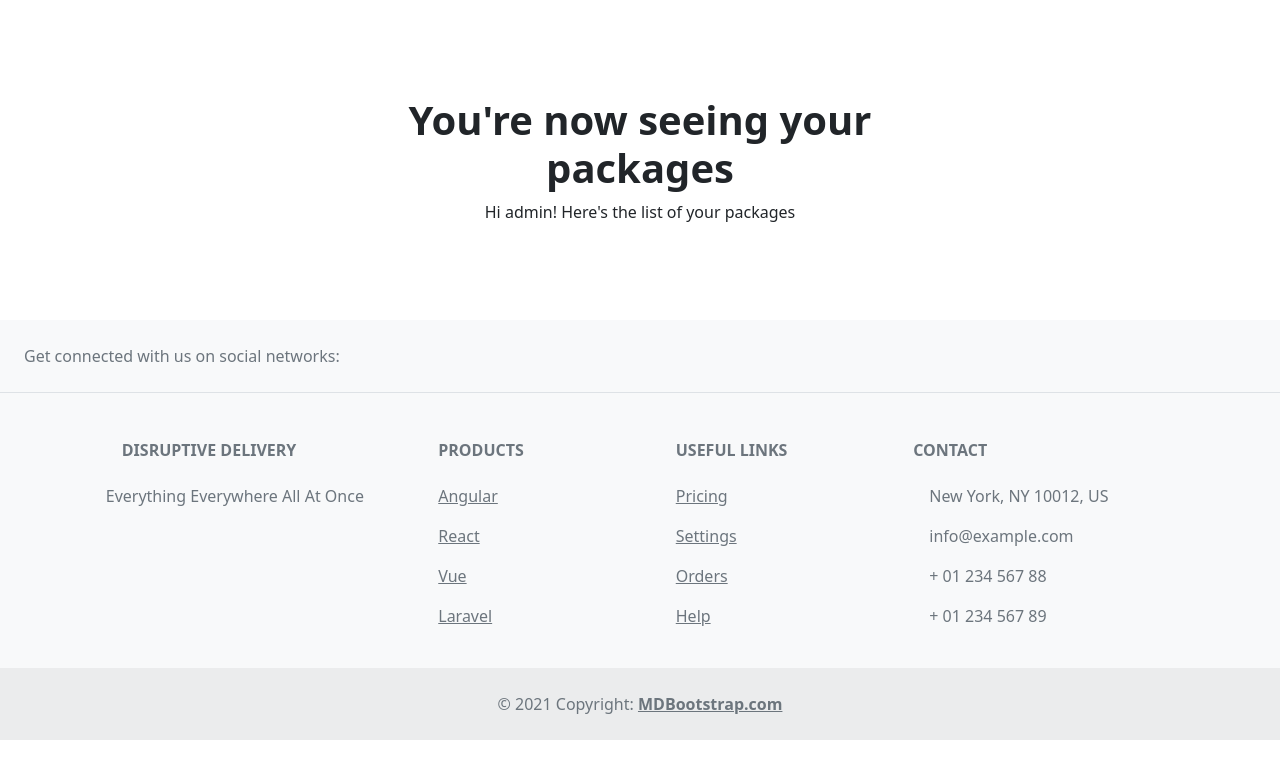
After one commit to YannAmado/PASD, a Django app: page /driver/packages in a window 1280 px wide. The commit adds this page. Shown: the top 779 px of the page. Run offline with Django 4.2, Linux system fonts and the light colour scheme; a user stored in the database is signed in; data comes from the database, SQL or seed files in the repository; both versions use the stored data as it was after the commit; data that the repository does not hold is empty.

Commit message:
added WHW, WHM, driver

```diff
--- a/DD/urls.py
+++ b/DD/urls.py
@@ -10,4 +10,5 @@ urlpatterns = [
     path('customer/<slug:slug>/', views.customer_detail, name='customer_detail'),
     path('package-tracking/<slug:package_slug>/', views.user_track_packages, name='user_track_packages'),
     path('driver/routes/', views.driver_route, name='driver_route'),
+    path('driver/packages', views.driver_packages, name='driver_packages')
 ]
--- a/DD/views.py
+++ b/DD/views.py
@@ -28,3 +28,7 @@ def user_track_packages(request, package_slug):
 def driver_route(request):
     emp = Employee.objects.filter(user=request.user)
     return render(request, 'DD/employees/driver/routes.html', {'employee': emp})
+
+def driver_packages(request):
+    pac = Package.objects.filter(delivered_by=request.user)
+    return render(request, 'DD/packages.html', {'packages': pac})
--- a/templates/DD/base.html
+++ b/templates/DD/base.html
@@ -13,6 +13,7 @@
 <body>
     <header>
         {% if user.is_authenticated %}
+
             {% if user.employee.position == 'DRIVER' %}
             <nav class="navbar navbar-expand-md navbar-light bg-white border-bottom">
                 <div class="container-fluid">
@@ -27,11 +28,51 @@
                                 <a class="nav-link" aria-current="page" href="{% url 'DD:driver_route' %}">Routes</a>
                             </li>
                             <li class="nav-item">
-                                <a class="nav-link" aria-current="page" href="{% url 'DD:driver_package' %}">Packages</a>
+                                <a class="nav-link" aria-current="page" href="{% url 'DD:driver_packages' %}">Packages</a>
                             </li>
                         </ul>
                         Hi {{ user.username }}!
-                        <a href="/accounts/logout" class="btn btn-info" role="button">Log out</a>
+                        <a href="{% url 'custom_auth:logout' %}" class="btn btn-info" role="button">Log out</a>
+                    </div>
+                </div>
+            </nav>
+
+            {% elif user.employee.position == 'WAREHOUSE WORKER' %}
+            <nav class="navbar navbar-expand-md navbar-light bg-white border-bottom">
+                <div class="container-fluid">
+                    <a class="navbar-brand" href="/">DisruptiveDelivery</a>
+                    <button class="navbar-toggler" type="button" data-bs-toggle="collapse" data-bs-target="#navbarCollapse"
+                        aria-controls="navbarCollapse" aria-expanded="false" aria-label="Toggle navigation">
+                        <span class="navbar-toggler-icon"></span>
+                    </button>
+                    <div class="collapse navbar-collapse" id="navbarCollapse">
+                        <ul class="navbar-nav me-auto mb-2 mb-md-0">
+                            <li class="nav-item active">
+                                <a class="nav-link" aria-current="page" href="{% url 'admin:index' %}">Register Packages</a>
+                            </li>
+                        </ul>
+                        Hi {{ user.username }}!
+                        <a href="{% url 'custom_auth:logout' %}" class="btn btn-info" role="button">Log out</a>
+                    </div>
+                </div>
+            </nav>
+
+            {% elif user.employee.position == 'WAREHOUSE MANAGER'%}
+            <nav class="navbar navbar-expand-md navbar-light bg-white border-bottom">
+                <div class="container-fluid">
+                    <a class="navbar-brand" href="/">DisruptiveDelivery</a>
+                    <button class="navbar-toggler" type="button" data-bs-toggle="collapse" data-bs-target="#navbarCollapse"
+                        aria-controls="navbarCollapse" aria-expanded="false" aria-label="Toggle navigation">
+                        <span class="navbar-toggler-icon"></span>
+                    </button>
+                    <div class="collapse navbar-collapse" id="navbarCollapse">
+                        <ul class="navbar-nav me-auto mb-2 mb-md-0">
+                            <li class="nav-item active">
+                                <a class="nav-link" aria-current="page" href="{% url 'admin:index' %}">Go to admin panel</a>
+                            </li>
+                        </ul>
+                        Hi {{ user.username }}!
+                        <a href="{% url 'custom_auth:logout' %}" class="btn btn-info" role="button">Log out</a>
                     </div>
                 </div>
             </nav>
--- a/templates/DD/home.html
+++ b/templates/DD/home.html
@@ -13,7 +13,9 @@
         {% if user.is_authenticated %}
           Hi {{ user.username }}! What do you want to do?
         {% else %}
-          <p class="lead text-muted">Do you want something delivered? Make an account!</p>
+          <p class="lead text-muted">Do you want something delivered?
+            <a href={% url 'custom_auth:register' %}>Make an account!</a>
+          </p>
         {% endif %}
 
       </div>
--- /dev/null
+++ b/templates/DD/packages.html
@@ -0,0 +1,37 @@
+{% extends "./base.html" %}
+{% load static %}
+{% block title %}Packages{% endblock %}
+{% block content %}
+
+
+<main>
+
+  <section class="py-5 text-center container">
+    <div class="row py-lg-5">
+      <div class="col-lg-6 col-md-8 mx-auto">
+        <h1 class="h1 fw-bold">You're now seeing your packages</h1>
+        Hi {{ user.username }}! Here's the list of your packages
+        {% for p in packages %}
+          <div class="col">
+            <div class="card shadow-sm">
+              <img class="img-fluid" alt="Responsive image" src="{{ p.image.url }}">
+              <div class="card-body">
+                <p class="card-text">
+                  <a class="text-dark text-decoration-none" href="{{ p.get_absolute_url }}">{{ p.title }}</a>
+                </p>
+                <div class="d-flex justify-content-between align-items-center">
+                  <small class="text-muted">{{p.description}}</small>
+                </div>
+              </div>
+            </div>
+          </div>
+        {% endfor%}
+      </div>
+    </div>
+  </section>
+
+
+
+</main>
+
+{% endblock %}
```
Also changed, not shown: DD/models.py (+17 -2 lines), DD/migrations/0011_auto_20230116_1830.py (added), db.sqlite3.
